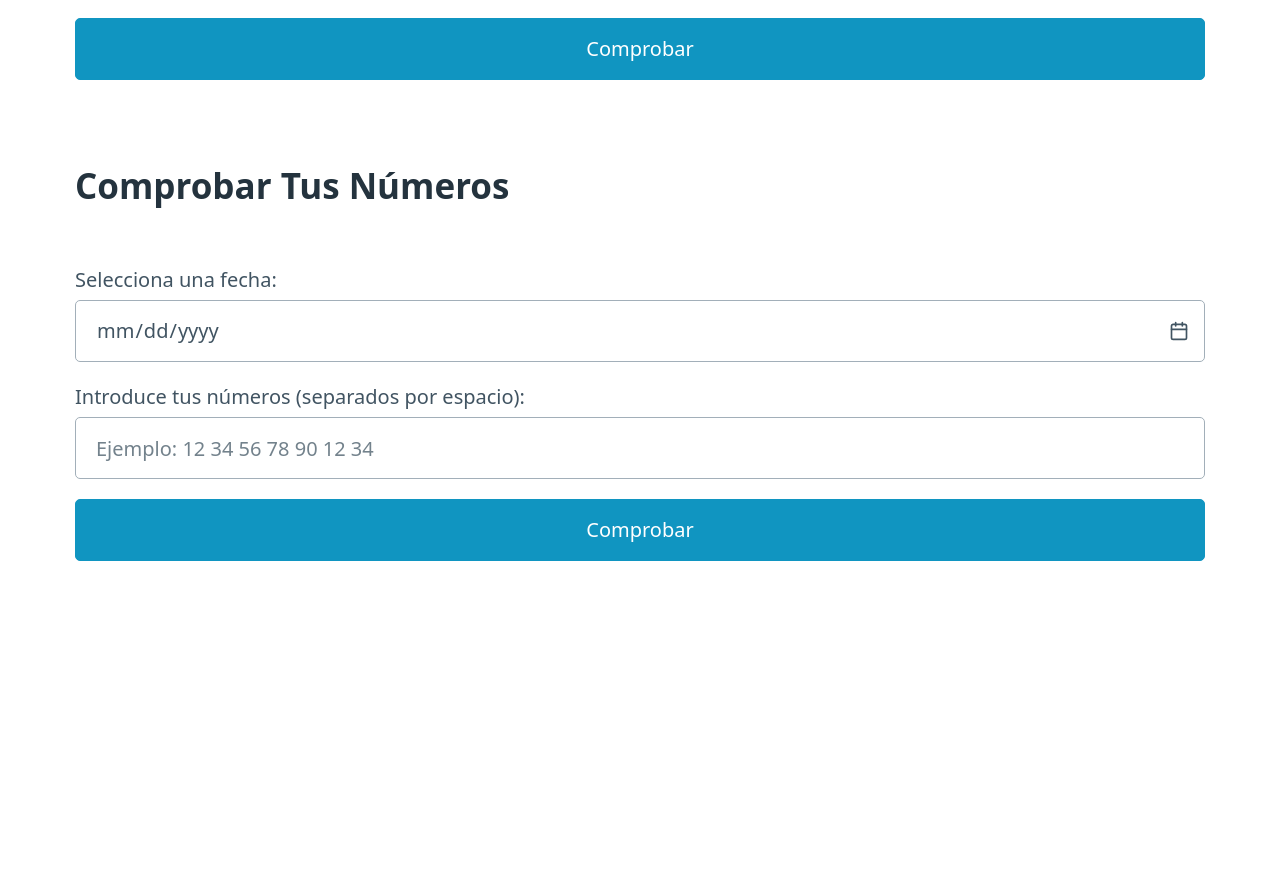
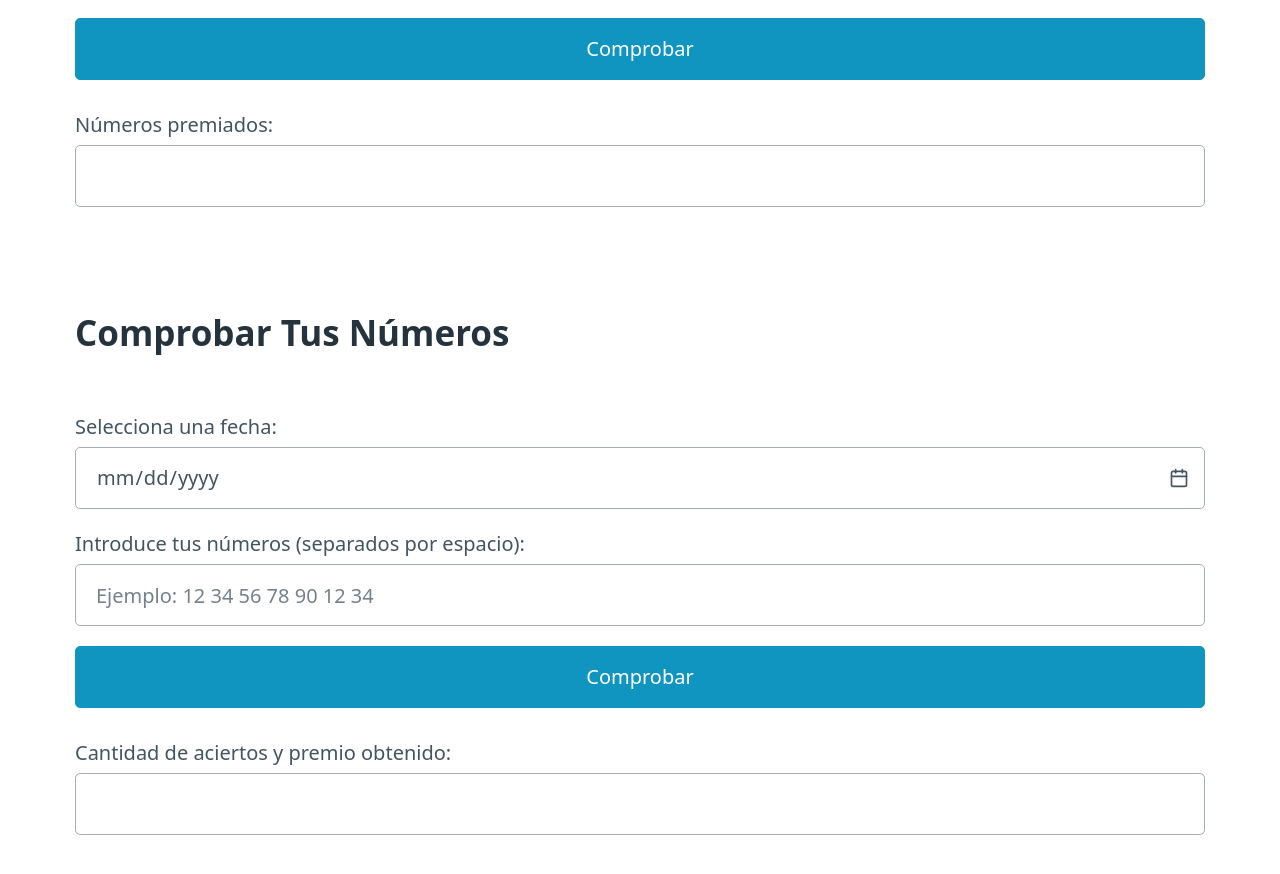
Before and after one commit to zulcas/lottery-check-15072024, a website: page views/index.html in a window 1280 px wide. Shown: the part 464-1338 px from the top of the page. Before the commit the page ends 1185 px from the top, so only its background shows below. Drawn offline with nearby package versions, Linux system fonts and the light colour scheme.

Commit message:
final version

```diff
--- a/views/index.html
+++ b/views/index.html
@@ -21,7 +21,8 @@
                 <input type="date" id="date" name="date" required>
                 <button type="submit">Comprobar</button>
             </form>
-            <div id="numbersResult" class="result"></div>
+            <label for="numbersResult">Números premiados:</label>
+            <input type="text" id="numbersResult" readonly></div>
         </section>
 
         <section class="section">
@@ -34,7 +35,8 @@
                     required pattern="\d+(\s\d+){0,6}">
                 <button type="submit">Comprobar</button>
             </form>
-            <div id="yourNumberResult" class="result"></div>
+            <label for="yourNumbersResult">Cantidad de aciertos y premio obtenido:</label>
+            <input type="text" id="yourNumbersResult" readonly></div>
         </section>
     </main>
 
```
